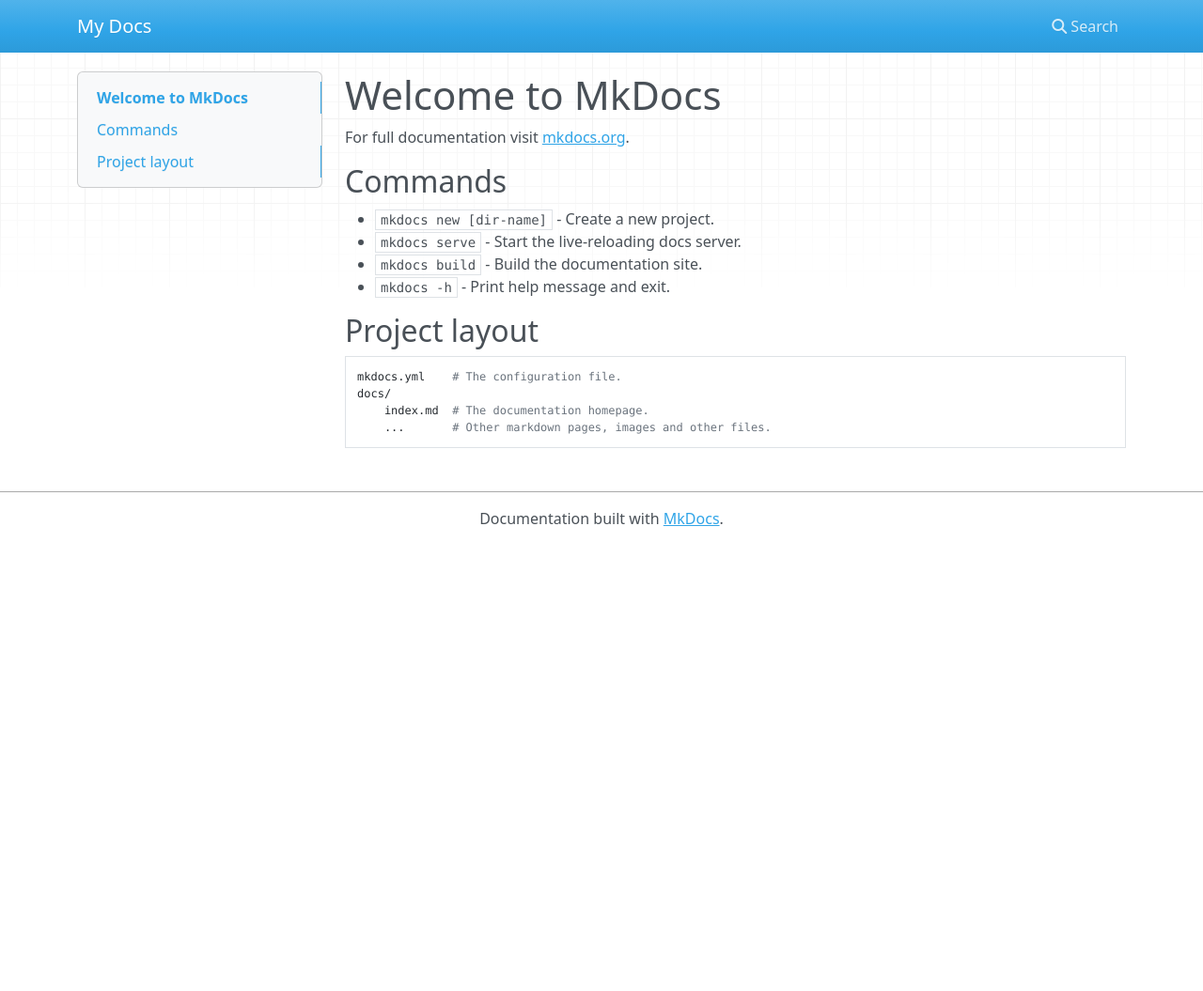
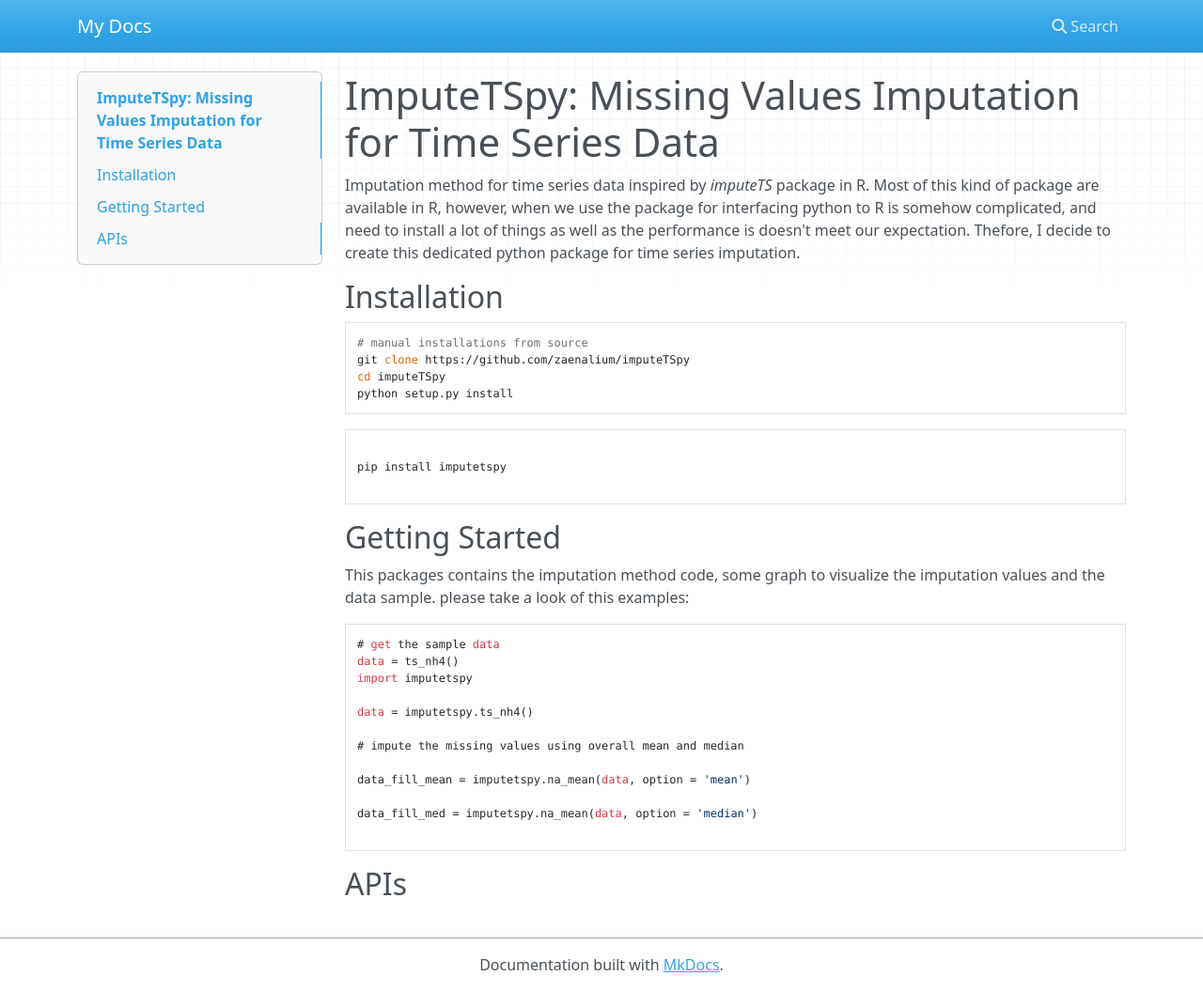
Before and after one commit to zaenalium/imputeTSpy, an MkDocs documentation site: the page built from docs/index.md, in a window 1280 px wide and 1055 px high. Shown: the whole window at 94% size. Built offline with MkDocs 1.6.1, drawn with Linux system fonts in a browser that asks for light colours; nearby versions of some CDN libraries.

Commit message:
add documentation & fix

````diff
--- a/docs/index.md
+++ b/docs/index.md
@@ -1,17 +1,39 @@
-# Welcome to MkDocs
+# ImputeTSpy: Missing Values Imputation for Time Series Data
 
-For full documentation visit [mkdocs.org](https://www.mkdocs.org).
+Imputation method for time series data inspired by *imputeTS* package in R. Most of this kind of package are available in R, however, when we use the package for interfacing python to R is somehow complicated, and need to install a lot of things as well as the performance is doesn't meet our expectation. Thefore, I decide to create this dedicated python package for time series imputation.
 
-## Commands
+## Installation
 
-* `mkdocs new [dir-name]` - Create a new project.
-* `mkdocs serve` - Start the live-reloading docs server.
-* `mkdocs build` - Build the documentation site.
-* `mkdocs -h` - Print help message and exit.
+```
+# manual installations from source
+git clone https://github.com/zaenalium/imputeTSpy
+cd imputeTSpy
+python setup.py install
+```
 
-## Project layout
+```
 
-    mkdocs.yml    # The configuration file.
-    docs/
-        index.md  # The documentation homepage.
-        ...       # Other markdown pages, images and other files.
+pip install imputetspy
+
+```
+
+## Getting Started
+
+This packages contains the imputation method code, some graph to visualize the imputation values and the data sample. please take a look of this examples:
+
+```
+# get the sample data
+data = ts_nh4()
+import imputetspy
+
+data = imputetspy.ts_nh4()
+
+# impute the missing values using overall mean and median
+
+data_fill_mean = imputetspy.na_mean(data, option = 'mean')
+
+data_fill_med = imputetspy.na_mean(data, option = 'median')
+
+```
+
+## APIs
````
Also changed, not shown: README.md (+1 -2 lines), 2 other files.
